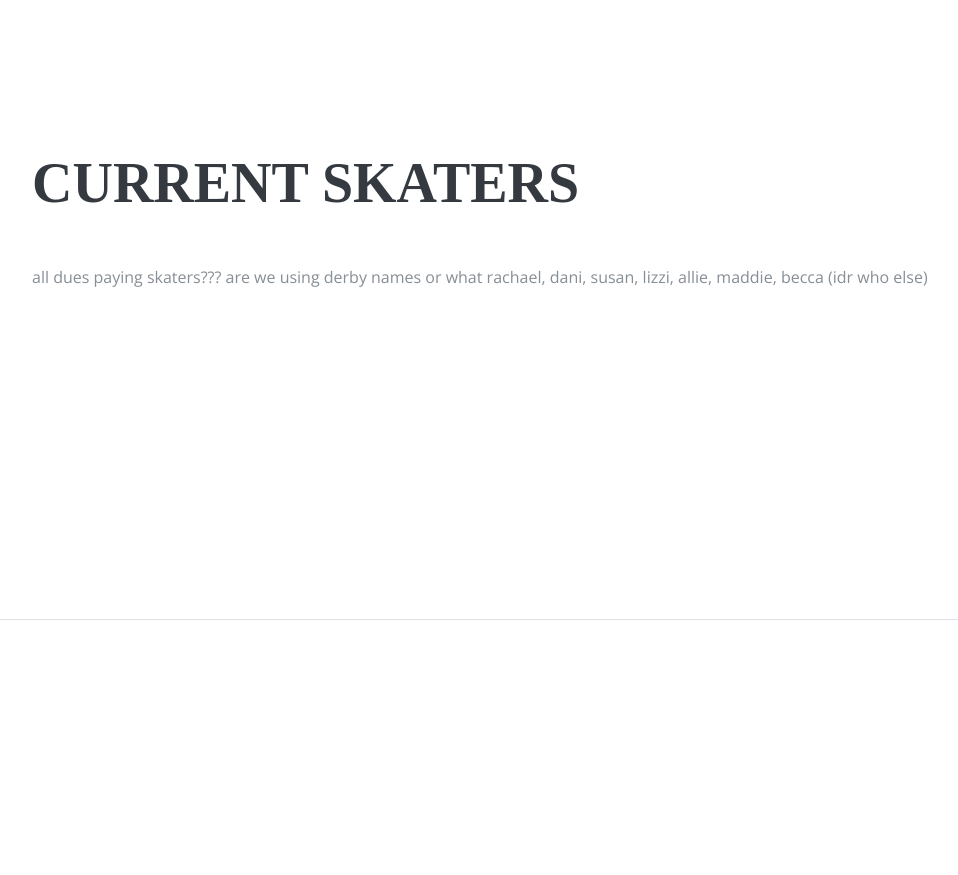
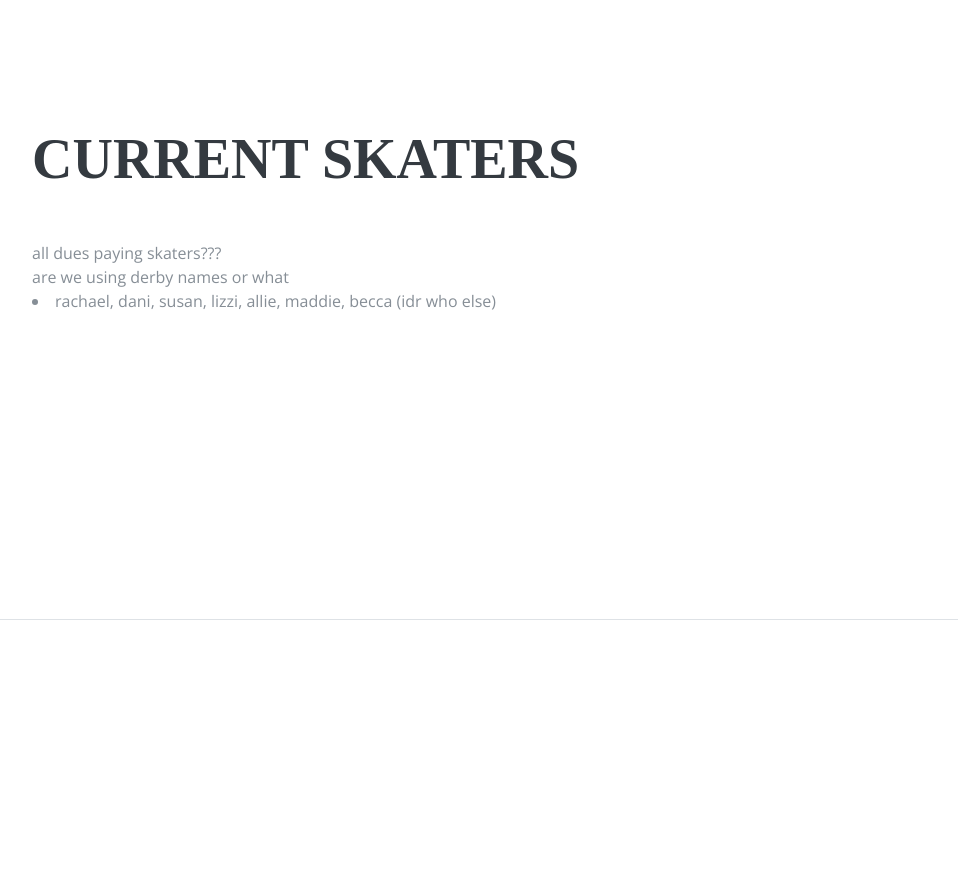
Before and after one commit to fairfoxrollerderby/fairfoxrollerderby.github.io, a plain HTML site: page index.html in a window 1280 px wide. Shown: the part 1780-2655 px from the top of the page, without its empty margins (288-1246 px from the left). Drawn offline with nearby package versions, Linux system fonts and the light colour scheme; a web font is replaced by a local one.

Commit message:
update roster

```diff
--- a/index.html
+++ b/index.html
@@ -135,9 +135,11 @@
       <section class="resume-section p-3 p-lg-5 d-flex flex-column" id="roster">
         <div class="my-auto">
           <h2 class="mb-5">CURRENT SKATERS</h2>
-          all dues paying skaters???
-          are we using derby names or what
-          rachael, dani, susan, lizzi, allie, maddie, becca (idr who else)
+          all dues paying skaters???<br>
+          are we using derby names or what<br>
+          <li>
+            rachael, dani, susan, lizzi, allie, maddie, becca (idr who else)
+          </li>
         </div>
       </section>
 
```
